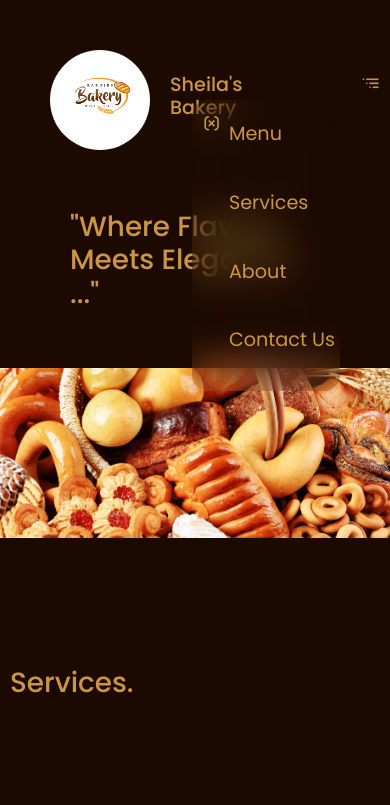
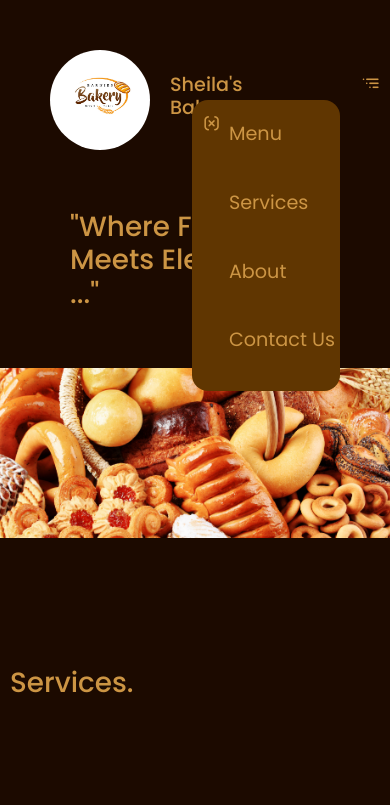
Before and after one commit to webala/backery-landing-page, a plain HTML site: page index.html in a window 390 px wide. Both pictures are taken after a click on the icon 370 px from the left and 83 px from the top of the page. Shown: the top 805 px of the page. Drawn offline with nearby package versions, Linux system fonts and the light colour scheme.

Commit message:
site responsive

```diff
--- a/static/css/style.css
+++ b/static/css/style.css
@@ -223,7 +223,7 @@ header .collapsible-nav {
     position: fixed;
     top: 100px;
     right: 50px;
-    backdrop-filter: blur(20px);
+    background: var(--text-secondary);
     z-index: 2;
     border-radius: 16px;
     visibility: hidden;
@@ -231,6 +231,7 @@ header .collapsible-nav {
     transform: translateX(200px);
     opacity: 0.5;
     transition: .5s ease;
+
 }
 
 header .collapsible-nav ul {
```
